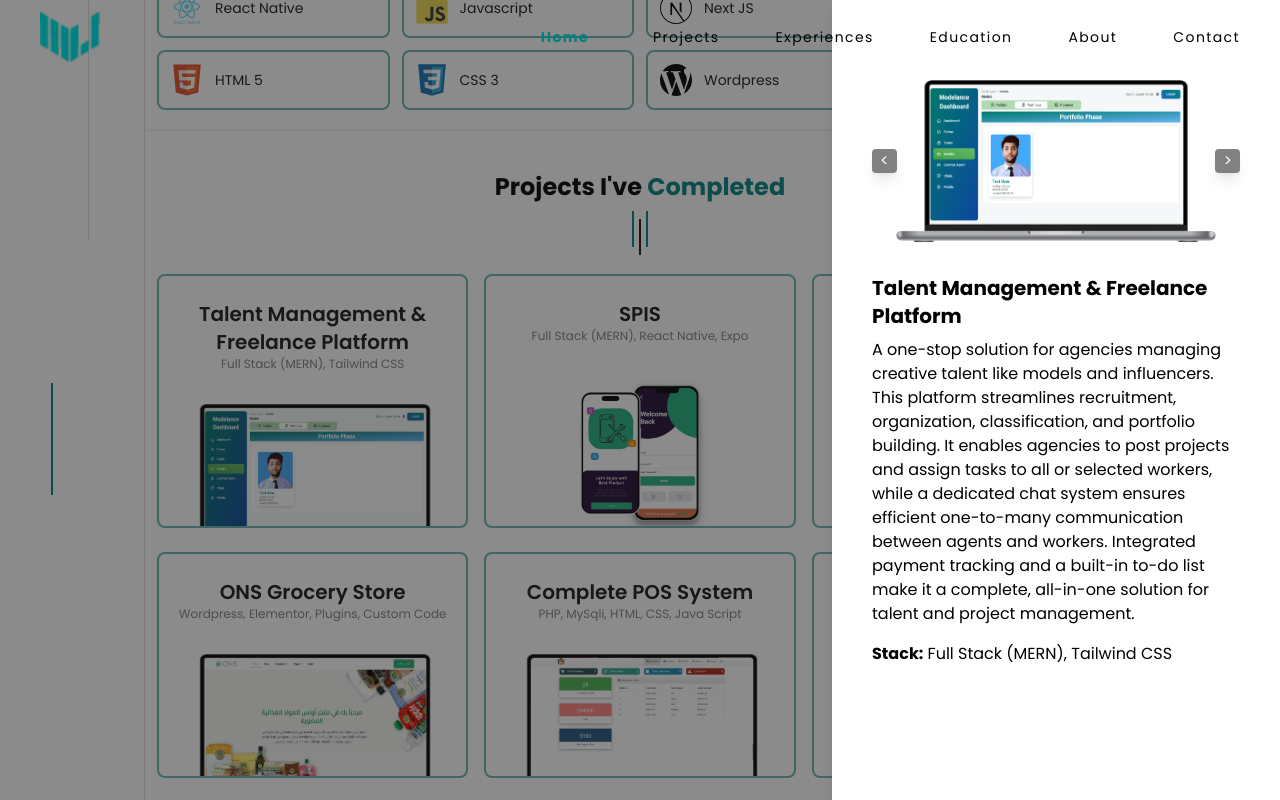
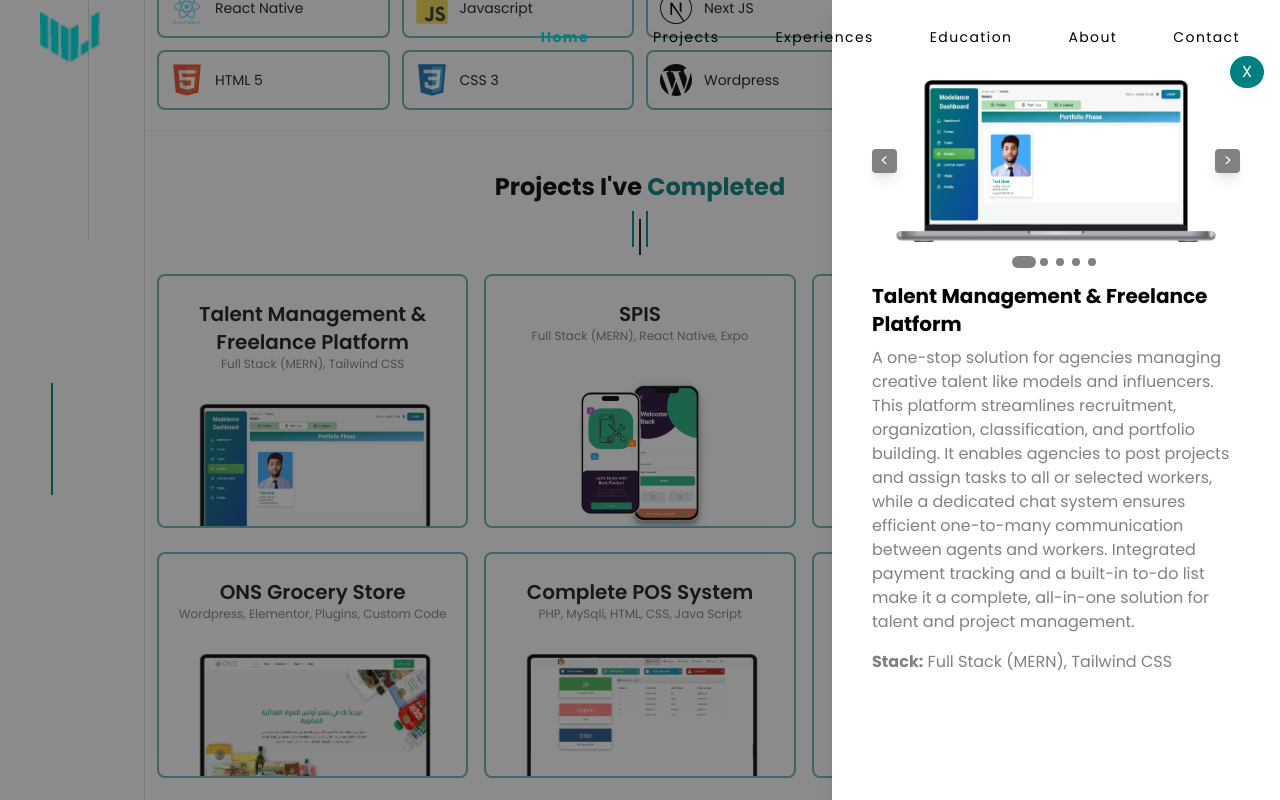
Before and after one commit to official-umair-amjad/Portfolio, a Next.js app: page / in a window 1280 px wide. Both pictures are taken after a click on the element 312 px from the left and 2125 px from the top of the page. Shown: the part 1725-2525 px from the top of the page. Built offline with nearby package versions, Linux system fonts and the light colour scheme.

Commit message:
Add files via upload

```diff
--- a/components/atomics/ProjectDialog.jsx
+++ b/components/atomics/ProjectDialog.jsx
@@ -3,10 +3,15 @@ import { useEffect, useRef, useState } from "react";
 
 const ProjectDialog = ({ project, onClose }) => {
   const dialogRef = useRef(null);
-  const [currentImageIndex, setCurrentImageIndex] = useState(0); // State to track the image index
-  const images = [project.image, project.image2].filter(Boolean); // Collecting images (image2 if exists)
+  const [currentImageIndex, setCurrentImageIndex] = useState(0);
+  const images = [
+    project.image,
+    project.image2,
+    project.image3,
+    project.image4,
+    project.image5,
+  ].filter(Boolean);
 
-  // Close the dialog when clicking outside
   useEffect(() => {
     const handleClickOutside = (event) => {
       if (dialogRef.current && !dialogRef.current.contains(event.target)) {
@@ -20,12 +25,10 @@ const ProjectDialog = ({ project, onClose }) => {
     };
   }, [onClose]);
 
-  // Function to handle the next image (right arrow)
   const handleNextImage = () => {
     setCurrentImageIndex((prevIndex) => (prevIndex + 1) % images.length);
   };
 
-  // Function to handle the previous image (left arrow)
   const handlePrevImage = () => {
     setCurrentImageIndex(
       (prevIndex) => (prevIndex - 1 + images.length) % images.length
@@ -39,15 +42,16 @@ const ProjectDialog = ({ project, onClose }) => {
         className="w-full max-w-md bg-white h-full overflow-auto shadow-lg p-6 relative z-60 pt-20"
       >
         {/* Close Button */}
-        {/* <button
-          className="absolute bg-primary top-15 right-4 w-8 text-white bg-orange-500 hover:bg-orange-600 rounded p-2 z-70 mt-2"
+        <button
+          className="absolute top-14 right-4 bg-primary text-white hover:bg-gray-600 rounded-full px-3 py-1 z-70"
           onClick={onClose}
         >
           X
-        </button> */}
+        </button>
+
         {/* View Demo Button */}
         {project.url && (
-          <div className="mb-6 flex justify-end">
+          <div className="mb-6 flex justify-start">
             <a
               href={project.url}
               target="_blank"
@@ -58,8 +62,9 @@ const ProjectDialog = ({ project, onClose }) => {
             </a>
           </div>
         )}
-        {/* Image Section with Optional Second Image */}
-        <div className="flex justify-center mb-8 relative">
+
+        {/* Image Section */}
+        <div className="flex justify-center mb-4 relative">
           <div className="relative w-full max-w-xs">
             <Image
               src={images[currentImageIndex]}
@@ -71,21 +76,18 @@ const ProjectDialog = ({ project, onClose }) => {
             />
           </div>
 
-          {/* If there is a second image, show navigation arrows */}
+          {/* Navigation Arrows */}
           {images.length > 1 && (
             <>
-              {/* Left Arrow */}
               <button
                 onClick={handlePrevImage}
-                className="absolute left-4 top-1/2 transform -translate-y-1/2 bg-gray text-white rounded px-2 shadow-lg hover:bg-gray-200"
+                className="absolute left-4 top-1/2 transform -translate-y-1/2 bg-gray text-white rounded px-2 shadow-lg hover:bg-gray-600"
               >
                 &lt;
               </button>
-
-              {/* Right Arrow */}
               <button
                 onClick={handleNextImage}
-                className="absolute right-4 top-1/2 transform -translate-y-1/2 bg-gray text-white rounded px-2 shadow-lg hover:bg-gray-200"
+                className="absolute right-4 top-1/2 transform -translate-y-1/2 bg-gray text-white rounded px-2 shadow-lg hover:bg-gray-600"
               >
                 &gt;
               </button>
@@ -93,17 +95,28 @@ const ProjectDialog = ({ project, onClose }) => {
           )}
         </div>
 
+        {/* Image Indicators (Pagination Dots) */}
+        <div className="flex justify-center space-x-2 mb-4">
+          {images.map((_, index) => (
+            <div
+              key={index}
+              className={`w-2 h-2 rounded-full transition-all duration-300 ${
+                index === currentImageIndex
+                  ? "bg-gray px-2 scale-150" // Enlarged active dot
+                  : "bg-gray"
+              }`}
+            />
+          ))}
+        </div>
 
         {/* Project Details */}
         <div className="px-4">
           <h2 className="text-xl font-bold mb-2">{project.name}</h2>
           {project.description && (
-            <p className="text-base text-gray-700 mb-4">
-              {project.description}
-            </p>
+            <p className="text-base text-gray mb-4">{project.description}</p>
           )}
           {project.stack && (
-            <p className="text-md text-gray-500 mb-2">
+            <p className="text-md text-gray mb-2">
               <strong>Stack:</strong> {project.stack}
             </p>
           )}
```
